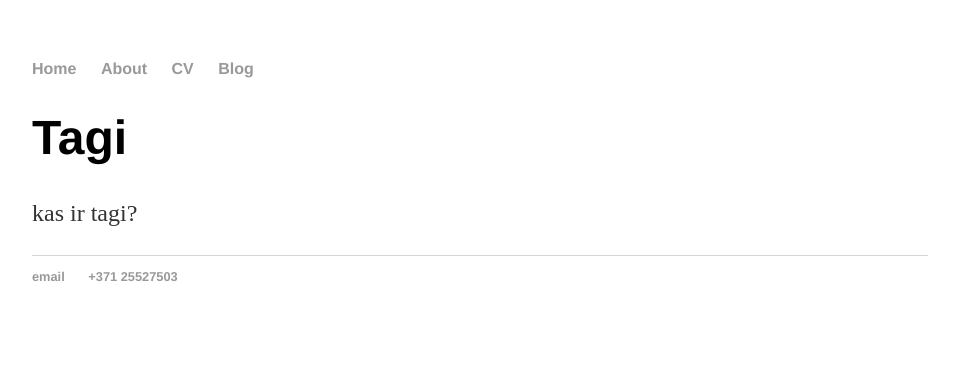
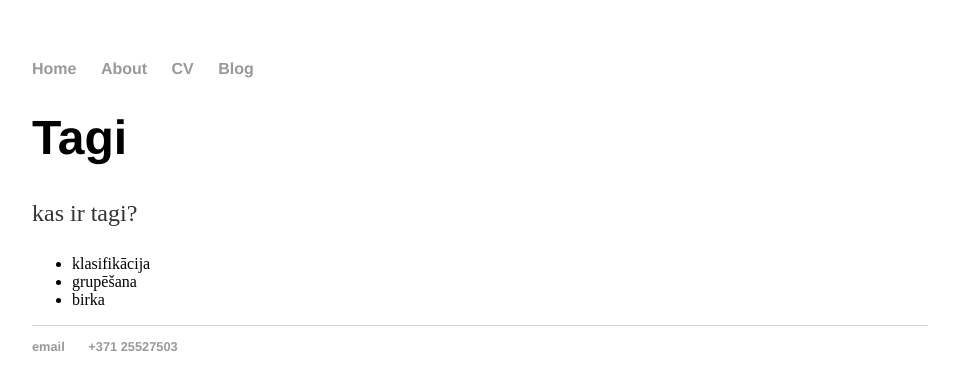
Before and after one commit to diwii/diwii.github.io, a Jekyll site: the page built from index.html, in a window 1280 px wide. Shown: the top 390 px of the page, without its empty margins (160-1119 px from the left). Built offline with Jekyll 4.4.1, drawn with Linux system fonts in a browser that asks for light colours.

Commit message:
Update index.html

```diff
--- a/index.html
+++ b/index.html
@@ -5,4 +5,9 @@ title: Valdis, Diwii
 <div class="blurb">
     <h1>Tagi</h1>
     <p>kas ir tagi?</p>
+<ul>
+<li>klasifikācija</li>
+<li>grupēšana</li>
+<li>birka</li>
+</ul>
 </div><!-- /.blurb -->
```
